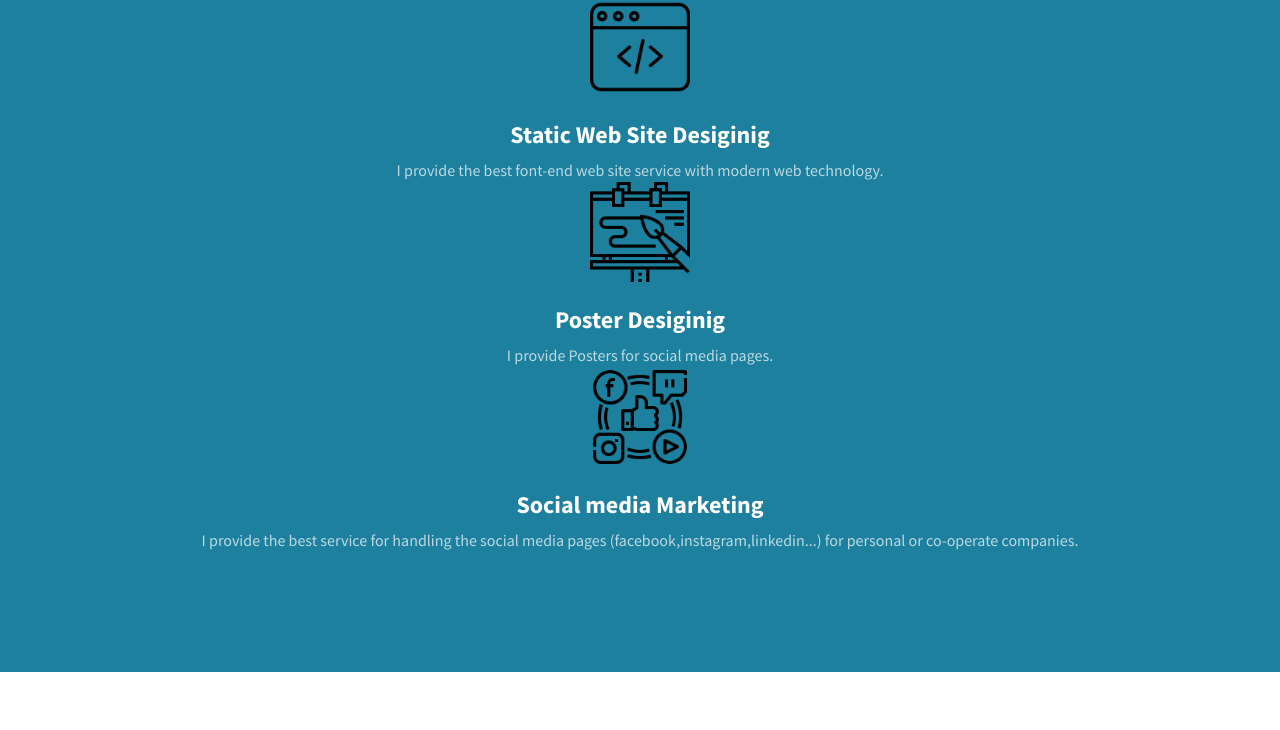
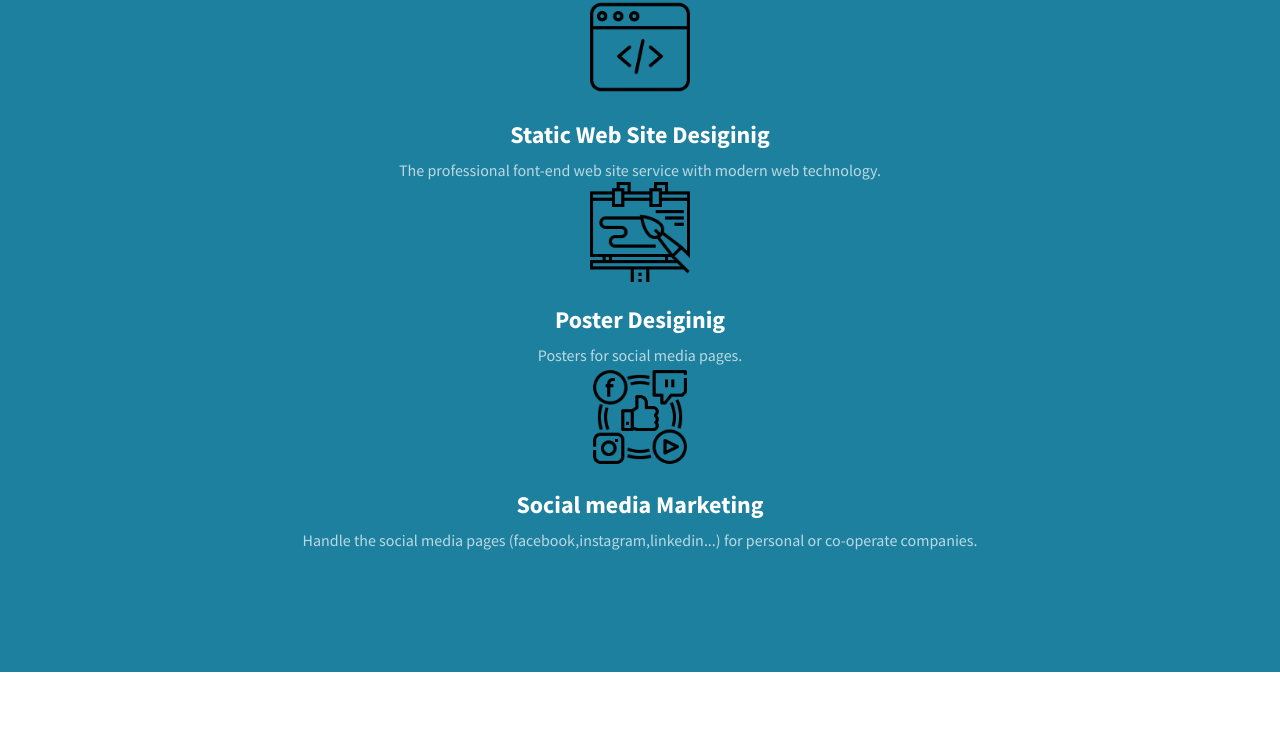
Before and after one commit to Ushmala-b/Service, a plain HTML site: page index.html in a window 1280 px wide. Shown: the part 1814-2544 px from the top of the page. Drawn offline with Linux system fonts and the light colour scheme.

Commit message:
Update index.html

```diff
--- a/index.html
+++ b/index.html
@@ -102,7 +102,7 @@
           <h4>
             <strong>Static Web Site Desiginig</strong>
           </h4>
-          <p class="text-faded mb-0">I provide the best font-end web site service
+          <p class="text-faded mb-0">The professional  font-end web site service
           with modern web technology.</p>
         </div>
         <br><br><br><br>
@@ -117,7 +117,7 @@
           <h4>
             <strong>Poster Desiginig</strong>
           </h4>
-          <p class="text-faded mb-0"> I provide Posters for social media pages.</p>
+          <p class="text-faded mb-0">  Posters for social media pages.</p>
         </div>
         <br><br><br><br><br><br>
       </div>
@@ -131,7 +131,7 @@
           <h4>
             <strong>Social media Marketing</strong>
           </h4>
-          <p class="text-faded mb-0">I provide the best service for handling the social media pages (facebook,instagram,linkedin...) for personal or co-operate companies.</p>
+          <p class="text-faded mb-0"> Handle the social media pages (facebook,instagram,linkedin...) for personal or co-operate companies.</p>
         </div>
     </div>
     </div>
```
